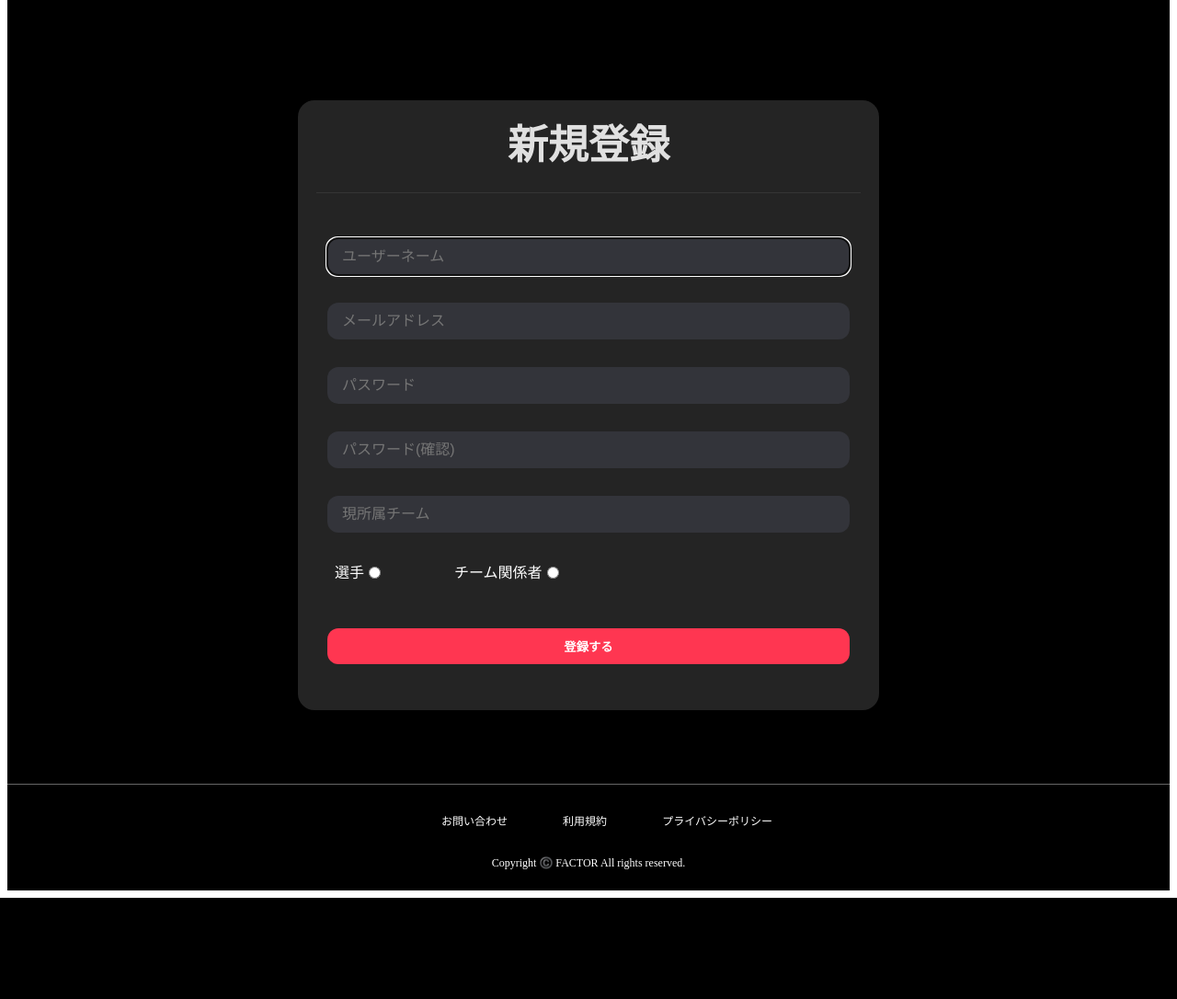
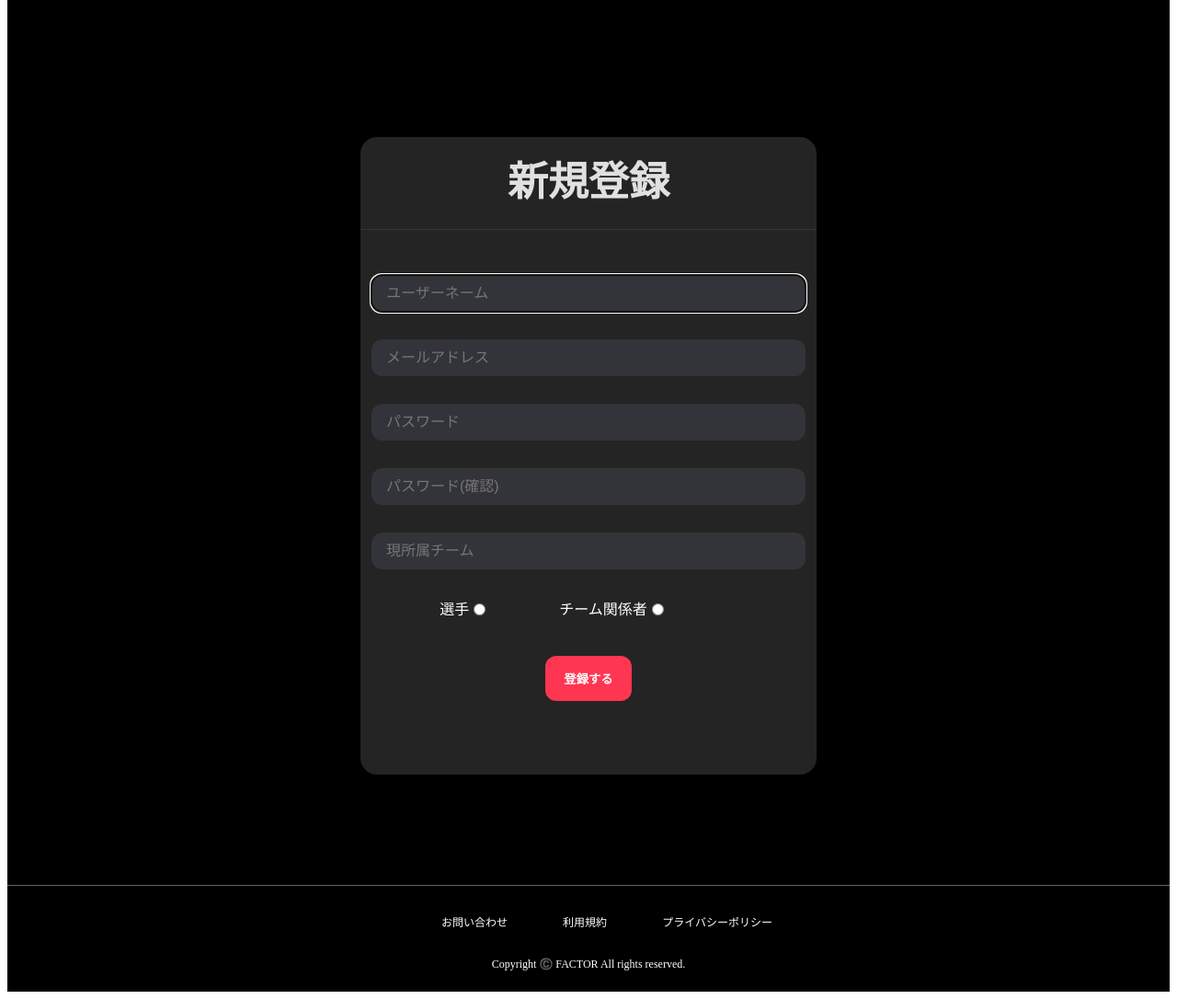
Before and after one commit to abeyuyajp/factor-yuyaabe, a Rails app: page /users/sign_up in a window 1280 px wide. Shown: the part 72-1158 px from the top of the page at 92% size. Before the commit the page ends 1048 px from the top, so only its background shows below. Run offline with Rails 7, Linux system fonts and the light colour scheme; style sheets or scripts are compiled from the project's sources; some libraries are stand-ins or nearby versions.

Commit message:
ユーザー機能のフロント修正

```diff
--- a/app/assets/stylesheets/shared/header.css
+++ b/app/assets/stylesheets/shared/header.css
@@ -87,12 +87,12 @@
   margin: 0 10px;
 }
 
-.login {
+.login-btn {
   text-decoration: none;
   color: white;
 }
 
-.sign-up {
+.sign-up-btn {
   text-decoration: none;
   color: white;
 }
--- a/app/assets/stylesheets/user/edit.css
+++ b/app/assets/stylesheets/user/edit.css
@@ -57,16 +57,20 @@
   border-radius: 12px;
 }
 
-.update-btn {
+.edit-action {
+  width: 100%;
+  margin: 10vh 0;
+  text-align: center;
+}
+.edit-btn {
   background-color: #ff3651;
   color: white;
-  margin-top: 10vh;
   padding: 11px 28px;
   border: 0;
   border-radius: 10px;
   font-weight: bold;
 }
 
-.update-back-btn {
+.edit-back-btn {
   color: white;
 }
--- a/app/assets/stylesheets/user/login.css
+++ b/app/assets/stylesheets/user/login.css
@@ -1,18 +1,23 @@
-.login-contents {
+.login {
+  height: 100vh;
+}
+
+.user-new-contents {
   background-color: black;
-  height: 100vh;
-  padding-top: 80px;
+  height: 100%;
+  width: 100%;
+  padding: 15vh 30vw;
+  color: white;
 }
 
 .form-wrap {
-  width: 50%;
+  width: 100%;
   background-color:#242424;
   margin: 0 auto;
   border-radius: 18px;
 }
 
 .form-header {
-  width: 100%;
   height: 120px;
   font-size: 22px;
   text-align: center;
@@ -40,17 +45,17 @@
   color: white;
 }
 
-.actions {
-  padding: 0 12px;
+.action {
+  width: 100%;
+  text-align: center;
 }
 
-.login-btn {
-  width: 100%;
-  padding: 11px 16px;
-  margin-bottom: 50px;
+.user-new-btn {
+  padding: 15px 20px;
+  color: white;
   background-color: #ff3651;
   border: 0;
   border-radius: 12px;
-  color: white;
   font-weight: bold;
+  margin-bottom: 10vh;
 }
--- a/app/assets/stylesheets/user/registration.css
+++ b/app/assets/stylesheets/user/registration.css
@@ -1,31 +1,13 @@
-.register-contents {
-  background-color: black;
+.registration {
   height: 100%;
-  padding: 80px 0;
-  color: white;
 }
-
-.form-wrap {
-  padding: 0 20px;
-}
-
-.register-btn {
-  width: 100%;
-  padding: 10px 0;
-  margin-bottom: 50px;
-  background-color: #ff3651;
-  border: 0;
-  border-radius: 12px;
-  color: white;
-  font-weight: bold;
-}
-
 .button-area {
   display: flex;
   align-items: center;
   color: white;
-  padding-left: 20px;
-  padding-bottom: 50px;
+  justify-content: center;
+  padding-bottom: 5vh;
+  width: 100%;
 }
 
 .button-area #position {
--- a/app/views/devise/registrations/edit.html.erb
+++ b/app/views/devise/registrations/edit.html.erb
@@ -39,11 +39,11 @@
       </div>
 
 
-      <div class="actions">
-        <%= f.submit "保存", class: "update-btn" %>
+      <div class="edit-action">
+        <%= f.submit "保存", class: "edit-btn" %>
       </div>
 
-       <%= link_to "もどる", :back, class: "update-back-btn" %>
+       <%= link_to "もどる", :back, class: "edit-back-btn" %>
     <% end %>
 
   </div>
--- a/app/views/devise/registrations/new.html.erb
+++ b/app/views/devise/registrations/new.html.erb
@@ -1,7 +1,9 @@
 <%= render "shared/header" %>
 
+<%# cssはログインのものを使用
+ app/assets/stylesheets/user/login.css %>
 <div class="registration">
-  <div class="register-contents">
+  <div class="user-new-contents">
     <%= form_with model: @user, url: user_registration_path, class:"registration-main", local: true do |f| %>
 
     <div class="form-wrap">
@@ -38,8 +40,8 @@
         </div>
         <%= f.radio_button :position, :scouter, id:"position"%>
       </div>
-      <div class="actions">
-        <%= f.submit "登録する", class:"register-btn" %>
+      <div class="action">
+        <%= f.submit "登録する", class:"user-new-btn" %>
       </div>
     </div>
 
--- a/app/views/devise/sessions/new.html.erb
+++ b/app/views/devise/sessions/new.html.erb
@@ -1,7 +1,7 @@
 <%= render "shared/header" %>
 
 <div class="login">
-  <div class="login-contents">
+  <div class="user-new-contents">
     <%= form_with model:@user, url: user_session_path, class:"session-main", local: true do |f| %>
       <div class="form-wrap">
         <div class="form-header">
@@ -19,8 +19,8 @@
         <div class="form-area">
           <%= f.password_field :password, class:"input-area", id:"password", placeholder:"パスワード" %>
         </div>
-      <div class="actions">
-        <%= f.submit "ログイン", class: "login-btn" %>
+        <div class="action">
+          <%= f.submit "ログイン", class: "user-new-btn" %>
         </div>
       </div>
     <% end %>
--- a/app/views/shared/_header.html.erb
+++ b/app/views/shared/_header.html.erb
@@ -21,9 +21,9 @@
           </div>
         <% else %>
           <%= image_tag("user-image.png", class:"user-noicon") %>
-          <%= link_to "ログイン", new_user_session_path, class: "login" %>
+          <%= link_to "ログイン", new_user_session_path, class: "login-btn" %>
           <span>/</span>
-          <%= link_to "新規登録", new_user_registration_path, class: "sign-up"  %>
+          <%= link_to "新規登録", new_user_registration_path, class: "sign-up-btn"  %>
         <% end %>
 
     </div>
```
Lines whose indentation alone changed are shown as unchanged.
